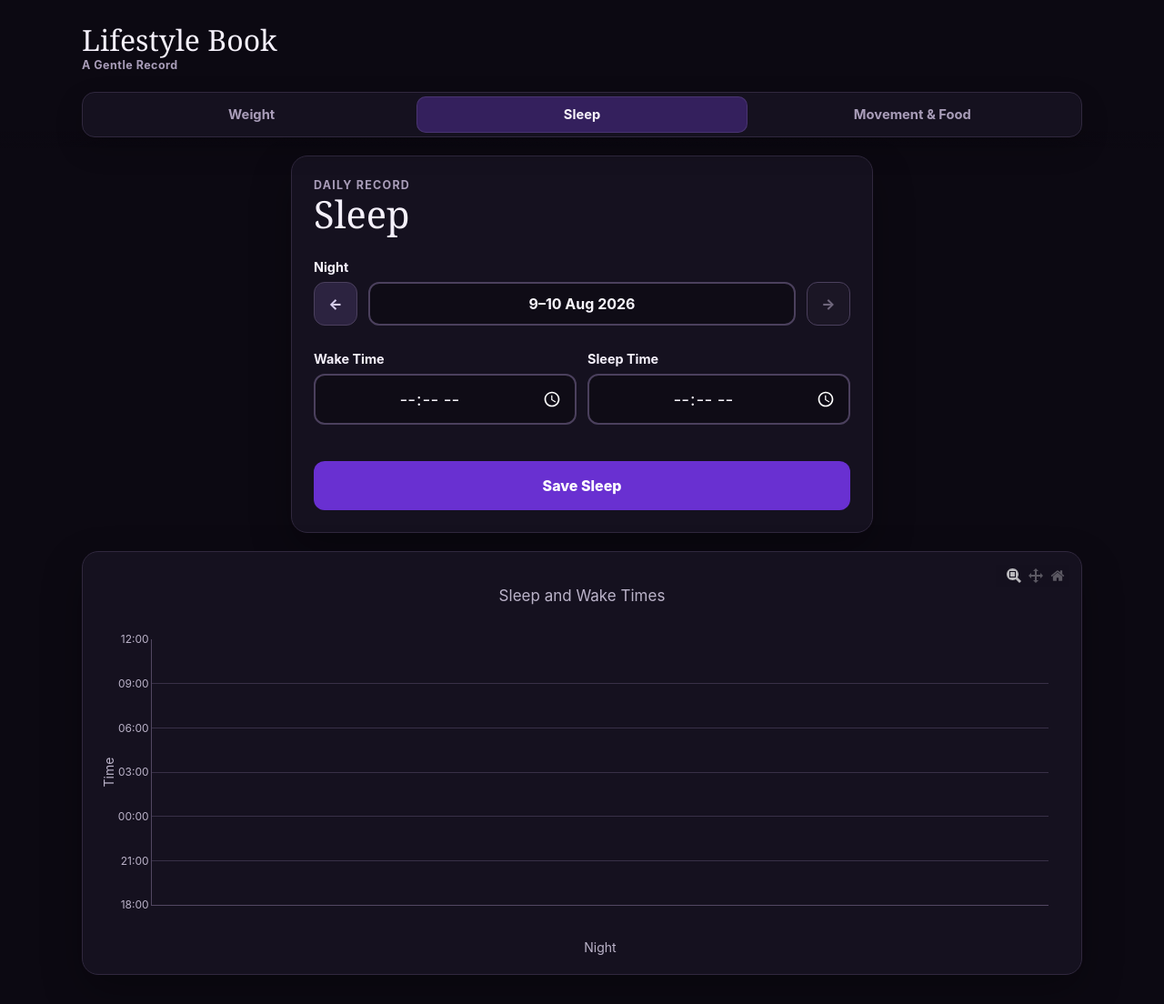
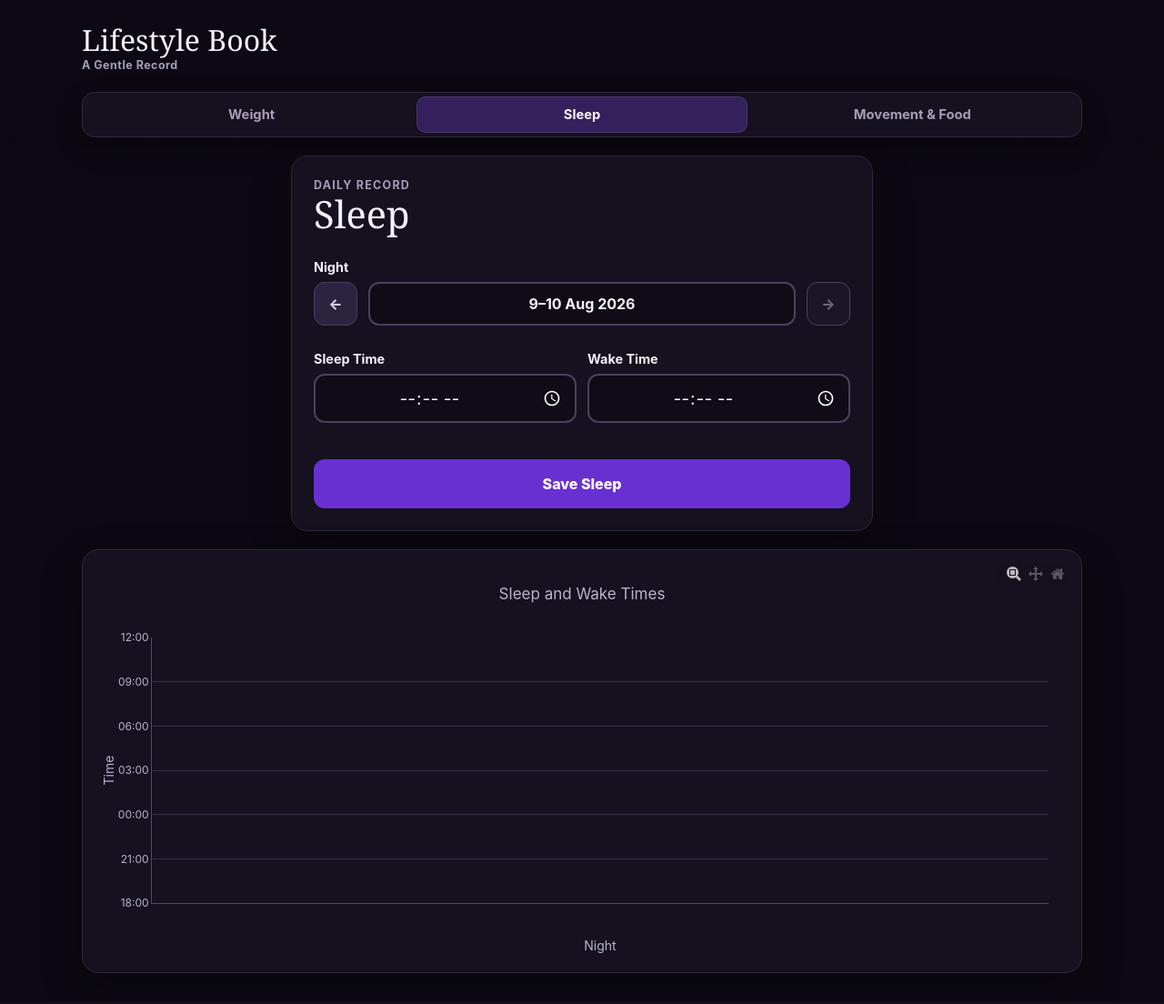
Before and after one commit to nielsSkov/lifestyle-book, a Flask app: page /sleep in a window 1280 px wide. Shown: the whole page at 91% size. After the commit the page ends 1082 px from the top, so only its background shows below. Run offline with Flask 3, Linux system fonts and the light colour scheme.

Commit message:
Stabilize sleep time controls

```diff
--- a/static/style.css
+++ b/static/style.css
@@ -271,8 +271,10 @@ input {
 .time-field input {
   display: block;
   width: 100%;
+  height: 54px;
   max-width: 100%;
   min-width: 0;
+  min-height: 54px;
   min-inline-size: 0;
   padding: 13px 12px;
   border: 2px solid #4b405d;
--- a/templates/sleep.html
+++ b/templates/sleep.html
@@ -21,12 +21,12 @@
       </div>
       <div class="time-grid">
         <div class="time-field">
+          <label for="sleep-time">Sleep Time</label>
+          <input id="sleep-time" name="sleep_time" type="time">
+        </div>
+        <div class="time-field">
           <label for="wake-time">Wake Time</label>
           <input id="wake-time" name="wake_time" type="time">
-        </div>
-        <div class="time-field">
-          <label for="sleep-time">Sleep Time</label>
-          <input id="sleep-time" name="sleep_time" type="time">
         </div>
       </div>
       <div class="feedback-slot" aria-live="polite">
@@ -46,8 +46,8 @@
   <script src="{{ url_for('plotly_runtime', v=plotly_version) }}"></script>
   <script>
     const sleepEntries = {{ sleep_entries | tojson }};
+    const sleepTimeInput = document.getElementById("sleep-time");
     const wakeTimeInput = document.getElementById("wake-time");
-    const sleepTimeInput = document.getElementById("sleep-time");
     document.querySelector("[data-date-navigation]").addEventListener("datechange", (event) => {
       const entry = sleepEntries[event.detail.date];
       sleepTimeInput.value = entry?.sleep_time ?? "";
```
